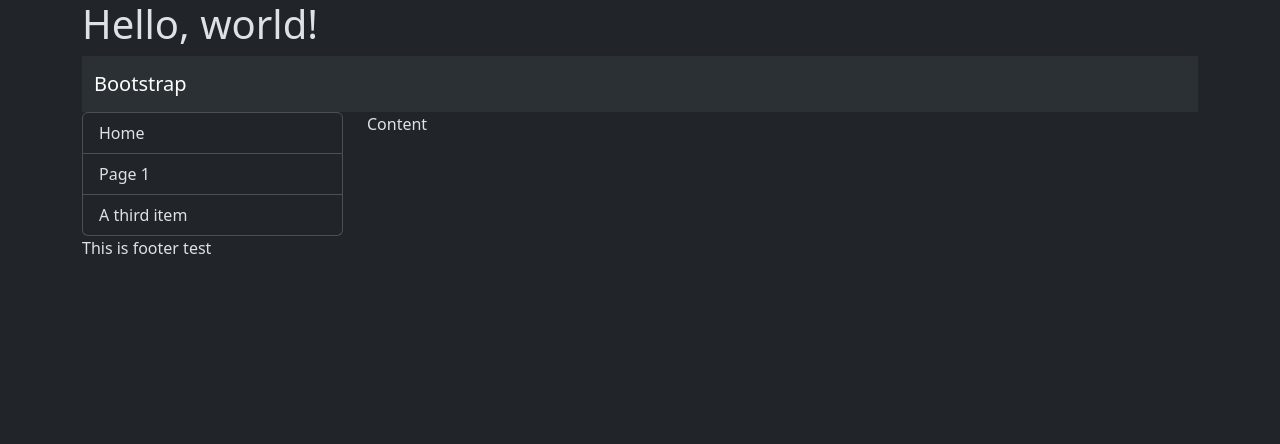
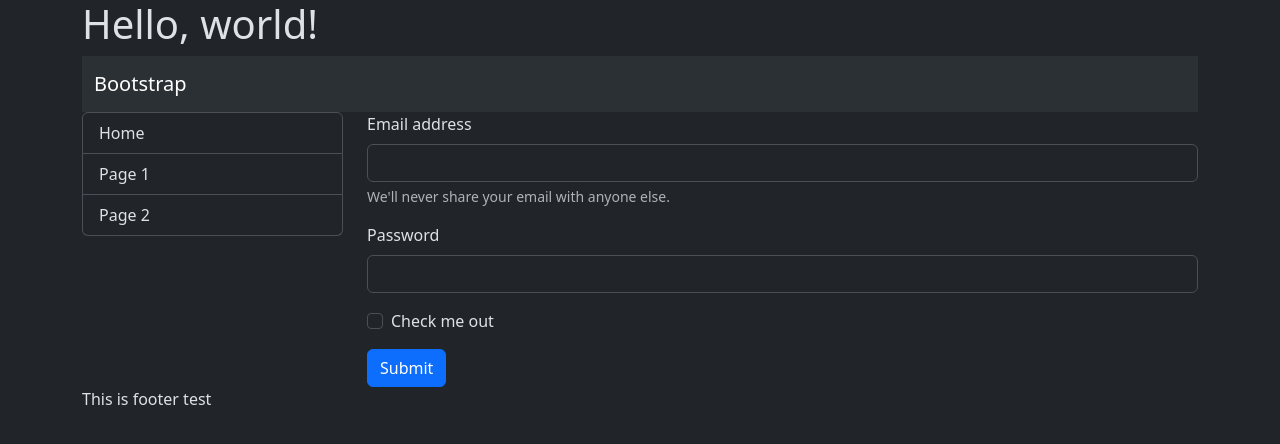
Before and after one commit to aliqasemzadeh/bootstrap-03-test, a plain HTML site: page index.html in a window 1280 px wide. Drawn offline with Linux system fonts and the light colour scheme.

Commit message:
Add form and update list item in index.html
Replaced the third list item with "Page 2" for better clarity. Integrated a new form with email input, password input, and a checkbox to improve user interaction. Form submission and UI elements are aligned with Bootstrap classes.

```diff
--- a/index.html
+++ b/index.html
@@ -22,12 +22,27 @@
             <ul class="list-group">
                 <li class="list-group-item">Home</li>
                 <li class="list-group-item">Page 1</li>
-                <li class="list-group-item">A third item</li>
+                <li class="list-group-item">Page 2</li>
             </ul>
         </div>
         <div class="col-9">
             <main>
-                Content
+                <form>
+                    <div class="mb-3">
+                        <label for="exampleInputEmail1" class="form-label">Email address</label>
+                        <input type="email" class="form-control" id="exampleInputEmail1" aria-describedby="emailHelp">
+                        <div id="emailHelp" class="form-text">We'll never share your email with anyone else.</div>
+                    </div>
+                    <div class="mb-3">
+                        <label for="exampleInputPassword1" class="form-label">Password</label>
+                        <input type="password" class="form-control" id="exampleInputPassword1">
+                    </div>
+                    <div class="mb-3 form-check">
+                        <input type="checkbox" class="form-check-input" id="exampleCheck1">
+                        <label class="form-check-label" for="exampleCheck1">Check me out</label>
+                    </div>
+                    <button type="submit" class="btn btn-primary">Submit</button>
+                </form>
             </main>
         </div>
     </div>
```
